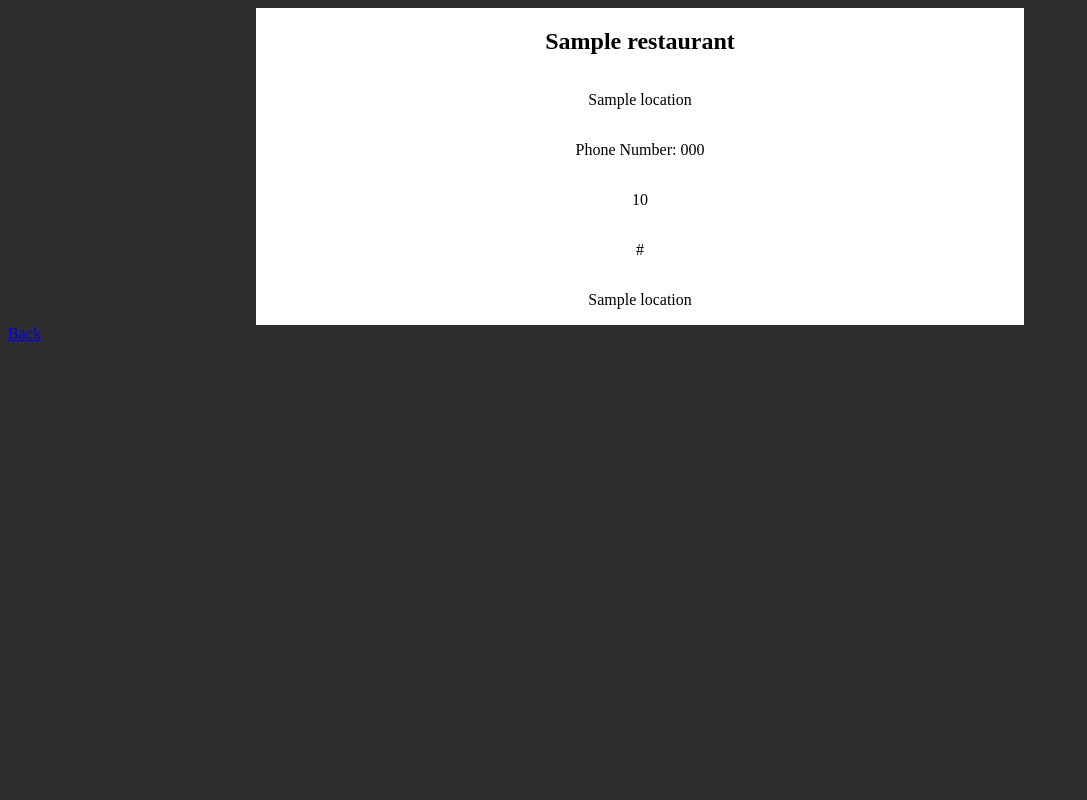
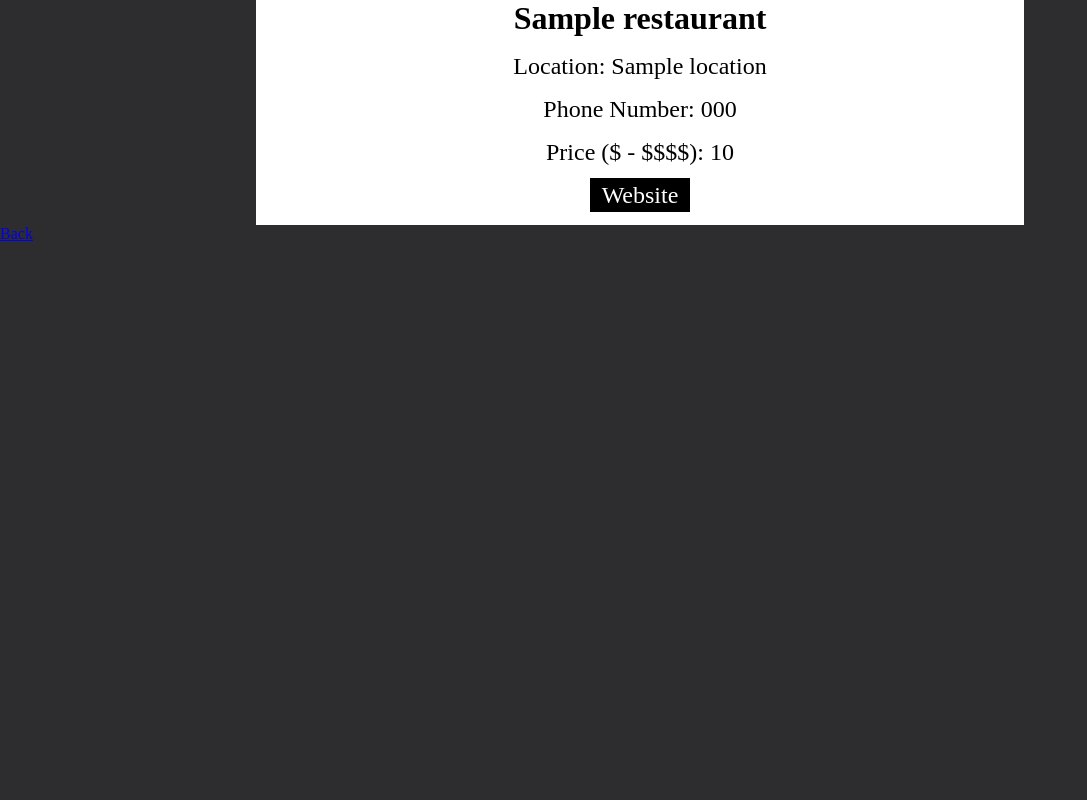
Before and after one commit to estrellafel/pythonProjectCs224, a Flask app: template templates/restaurant.html in a window 1280 px wide. Shown: the whole page, without its empty margins (0-1087 px from the left). Run offline with Flask 2, Linux system fonts and the light colour scheme; the template is opened without the code that fills it: most values are stand-ins (such as "Sample title", 1, 10 or a date in 2020).

Commit message:
worked on getting the information displayed to the user better and link the yelp websites

```diff
--- a/static/restaurant.css
+++ b/static/restaurant.css
@@ -1,3 +1,7 @@
+*, html {
+    padding: 0;
+    margin: 0;
+}
 body {
     background-color: #2d2d30;
 }
@@ -14,4 +18,39 @@ body > div.restaurant {
 body > div.restaurant > div.item {
     width: 100%;
     text-align: center;
+    margin-bottom: 2vh;
 }
+
+body > div.restaurant > div.item > h2.r_name {
+    color: black;
+    font-size: 2em;
+}
+
+body > div.restaurant > div.item > p.r_location {
+    color: black;
+    font-size: 1.5em;
+}
+
+body > div.restaurant > div.item > p.r_phone {
+    color: black;
+    font-size: 1.5em;
+}
+
+body > div.restaurant > div.item > p.r_price {
+    color: black;
+    font-size: 1.5em;
+}
+
+body > div.restaurant > div.item > a.r_url {
+    color: white;
+    text-decoration: none;
+    font-size: 1.5em;
+    background-color: black;
+    padding-top: 0.5vh;
+    padding-bottom: 0.5vh;
+}
+
+body > div.restaurant > div.item > a.r_url:hover {
+    background-color: gray;
+    cursor: pointer;
+}
--- a/templates/restaurant.html
+++ b/templates/restaurant.html
@@ -9,19 +9,16 @@
                 <h2 class="r_name">{{restaurant.name}}</h2>
             </div>
             <div class="item">
-                <p class="r_location">{{restaurant.location}}</p>
+                <p class="r_location">Location: {{restaurant.location}}</p>
             </div>
             <div class="item">
                 <p class="r_phone">Phone Number: {{restaurant.phone}}</p>
             </div>
             <div class="item">
-                <p class="r_price">{{restaurant.price}}</p>
+                <p class="r_price">Price ($ - $$$$): {{restaurant.price}}</p>
             </div>
             <div class="item">
-                <p class="r_url">{{restaurant.url}}</p>
-            </div>
-            <div class="item">
-                <p class="r_location">{{restaurant.location}}</p>
+                <a href="{{restaurant.url}}" class="r_url">&nbsp&nbspWebsite&nbsp&nbsp</p>
             </div>
         </div>
         <a href="/home">Back</a>
```
